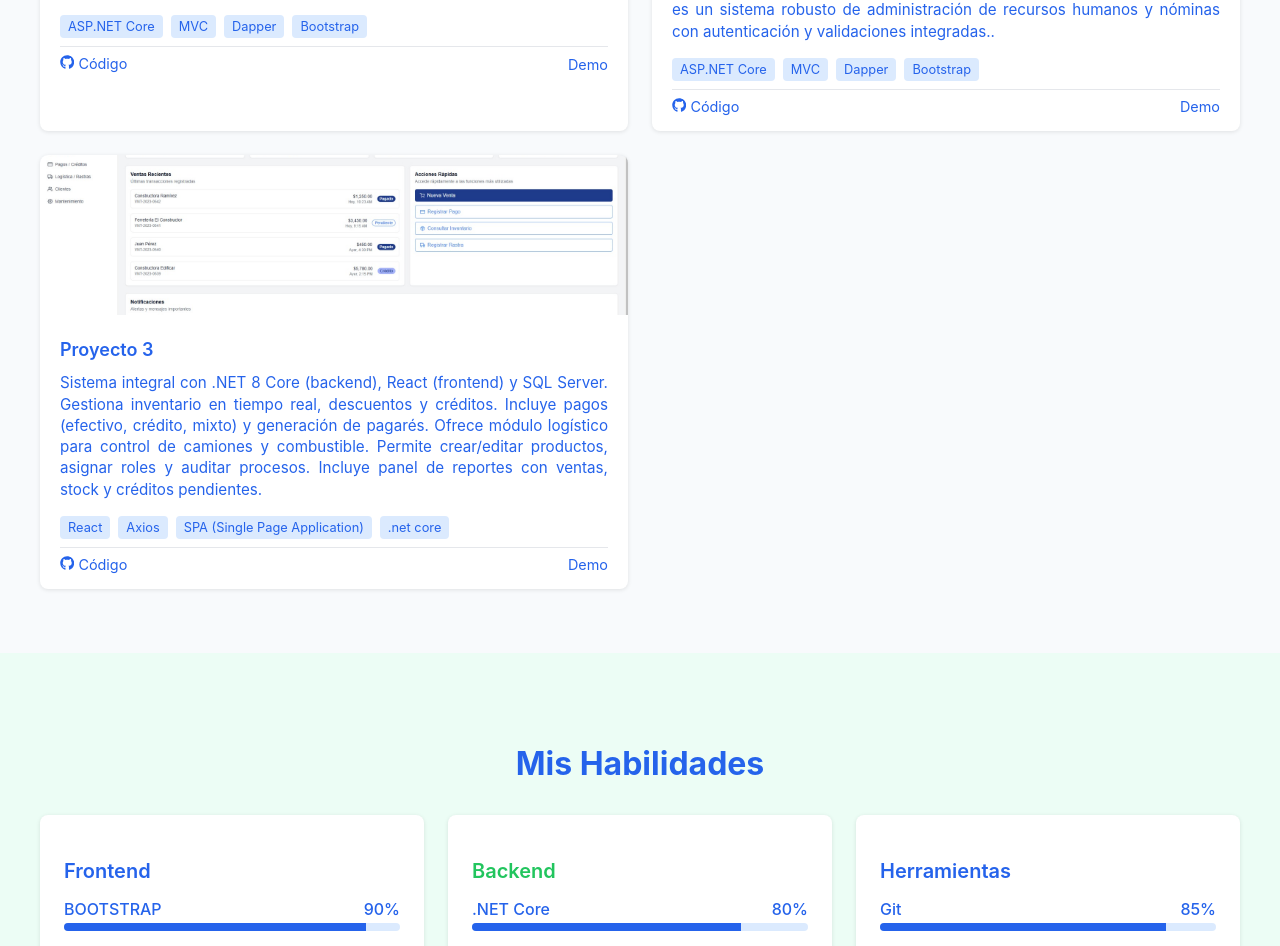
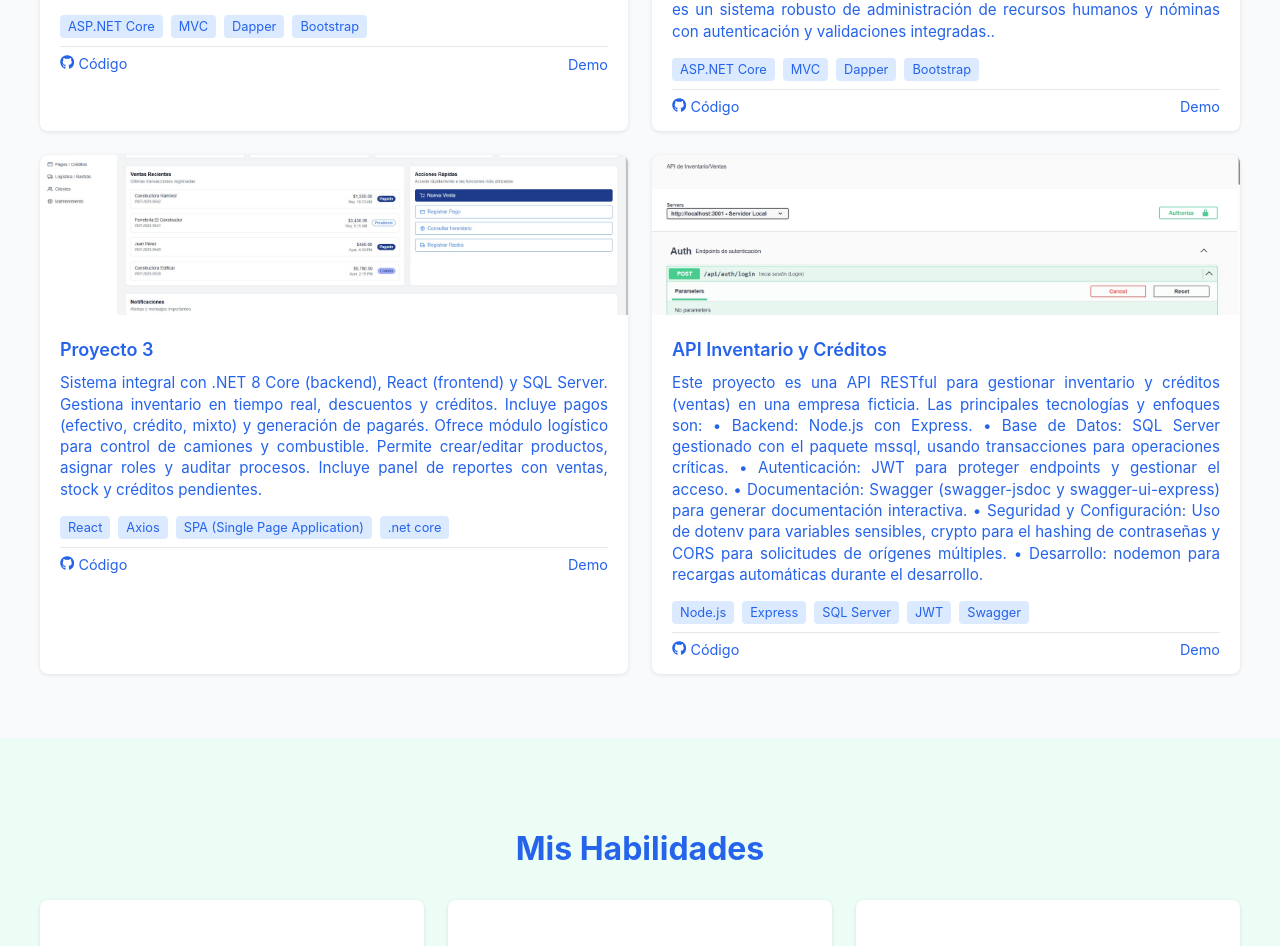
Before and after one commit to DanielValenz21/Portafolio2502, a React (Create React App) app: page / in a window 1280 px wide. Shown: the part 1123-2069 px from the top of the page. Built offline with nearby package versions, Linux system fonts and the light colour scheme.

Commit message:
se agrego algo nuevo

```diff
--- a/src/components/Projects.jsx
+++ b/src/components/Projects.jsx
@@ -3,6 +3,7 @@ import { FaGithub } from 'react-icons/fa';  // <--- Importar el ícono de GitHub
 import proyecto1Img from '../assets/Proyecto1.jpeg'; // Ejemplo
 import proyecto2Img from '../assets/Proyecto2.jpeg'; // Ejemplo
 import proyecto3Img from '../assets/Proyecto3.jpeg'; // Ejemplo
+import proyectovolcanesbackImg from '../assets/proyectovolcanesback.jpeg'; // Nueva imagen
 
 export default function Projects() {
   const projectsData = [
@@ -35,9 +36,24 @@ export default function Projects() {
       codeLink: 'https://github.com/DanielValenz21/volcan-front',
       demoLink: '#',
       image: proyecto3Img
+    },
+    {
+      title: 'API Inventario y Créditos',
+      description: `
+        Este proyecto es una API RESTful para gestionar inventario y créditos (ventas) en una empresa ficticia. Las principales tecnologías y enfoques son:
+
+        • Backend: Node.js con Express.
+        • Base de Datos: SQL Server gestionado con el paquete mssql, usando transacciones para operaciones críticas.
+        • Autenticación: JWT para proteger endpoints y gestionar el acceso.
+        • Documentación: Swagger (swagger-jsdoc y swagger-ui-express) para generar documentación interactiva.
+        • Seguridad y Configuración: Uso de dotenv para variables sensibles, crypto para el hashing de contraseñas y CORS para solicitudes de orígenes múltiples.
+        • Desarrollo: nodemon para recargas automáticas durante el desarrollo.
+      `,
+      tags: ['Node.js', 'Express', 'SQL Server', 'JWT', 'Swagger'],
+      codeLink: '#',
+      demoLink: '#',
+      image: proyectovolcanesbackImg
     }
-
-
   ];
 
   return (
```
Also changed, not shown: src/assets/proyectovolcanesback.jpeg (added).
